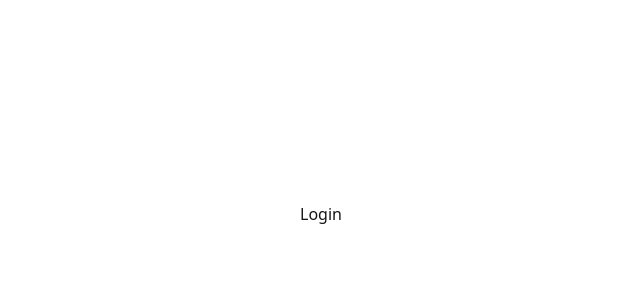
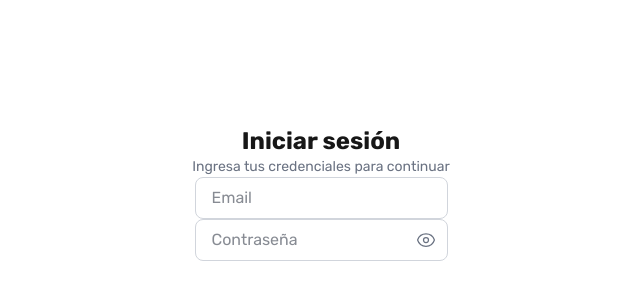
Before and after one commit to jonathanCocuy/playnetic, a Next.js app in the folder front/: page /login in a window 1280 px wide. Shown: the part 186-486 px from the top of the page, without its empty margins (319-959 px from the left). Built offline with nearby package versions, Linux system fonts and the light colour scheme.

Commit message:
feat(login and register form): created basic login form and added with background in principal screen

```diff
--- /dev/null
+++ b/front/app/(auth)/layout.tsx
@@ -0,0 +1,12 @@
+"use client";
+
+import PrismaticBackground from "@/components/backgrounds/LiquidEtherBackground";
+
+export default function AuthLayout({ children }: { children: React.ReactNode }) {
+    return (
+        <div className="flex flex-col items-center justify-center h-screen">
+            <PrismaticBackground />
+            {children}
+        </div>
+    );
+}
--- a/front/app/(auth)/login/LoginForm.tsx
+++ /dev/null
@@ -1,7 +0,0 @@
-export default function LoginForm() {
-    return (
-        <div className="flex flex-col items-center justify-center h-screen">
-            <h1>Login</h1>
-        </div>
-    );
-}
--- /dev/null
+++ b/front/app/(auth)/login/components/LoginForm.tsx
@@ -0,0 +1,16 @@
+import { Input } from "@/components/ui/Input";
+import { Button } from "@/components/ui/Button";
+
+export default function LoginForm() {
+    return (
+        <div className="flex flex-col items-center justify-center h-screen">
+            <h3 className="text-2xl font-bold">Iniciar sesión</h3>
+            <p className="text-sm text-gray-500">Ingresa tus credenciales para continuar</p>
+            <div className="flex flex-col items-center justify-center">
+                <Input type="email" placeholder="Email" />
+                <Input type="password" placeholder="Contraseña" />
+                <Button variant="dark">Iniciar sesión</Button>
+            </div>
+        </div>
+    );
+}
--- /dev/null
+++ b/front/app/(auth)/login/components/LoginHeader.tsx
@@ -0,0 +1,22 @@
+"use client";
+
+import { Button } from "@/components/ui/Button";
+import { useState } from "react";
+
+export default function LoginHeader() {
+    const [isExistingUser, setIsExistingUser] = useState(true);
+
+    return (
+        <div>
+            <h1 className="text-7xl font-bold tracking-tight">
+                Playnetic
+            </h1>
+            <p className="text-lg mt-4">
+                Plataforma de juegos educativos
+            </p>
+            <Button variant="purple" onClick={() => setIsExistingUser(!isExistingUser)}>
+                {isExistingUser ? "Crear cuenta" : "Iniciar sesión"}
+            </Button>
+        </div>
+    );
+}
--- a/front/app/(auth)/login/page.tsx
+++ b/front/app/(auth)/login/page.tsx
@@ -1,4 +1,4 @@
-import LoginForm from "./LoginForm";
+import LoginForm from "./components/LoginForm";
 
 export default function LoginPage() {
     return (
--- a/front/app/layout.tsx
+++ b/front/app/layout.tsx
@@ -19,7 +19,7 @@ export default function RootLayout({
 }) {
   return (
     <html lang="es">
-      <body className={`${rubik.variable} antialiased`}>
+      <body className={`${rubik.className} font-sans antialiased`}>
         {children}
       </body>
     </html>
--- a/front/app/page.tsx
+++ b/front/app/page.tsx
@@ -1,11 +1,17 @@
 "use client";
 
 import Link from "next/link";
+import LoginHeader from "./(auth)/login/components/LoginHeader";
+import LoginForm from "./(auth)/login/components/LoginForm";
+import PrismaticBackground from "@/components/backgrounds/LiquidEtherBackground";
 
 export default function Home() {
   return (
-    <div className="flex min-h-screen items-center justify-center bg-zinc-50 font-sans dark:bg-black">
-      <Link href="/login">Login</Link>
+    <div className="flex min-h-screen items-center justify-center bg-zinc-50 font-sans font-family-rubik dark:bg-black">
+        <PrismaticBackground />
+        <div className="flex flex-col items-center justify-center h-screen absolute top-0 left-0 w-full h-full">
+          <LoginForm />
+        </div>
     </div>
   );
 }
```
